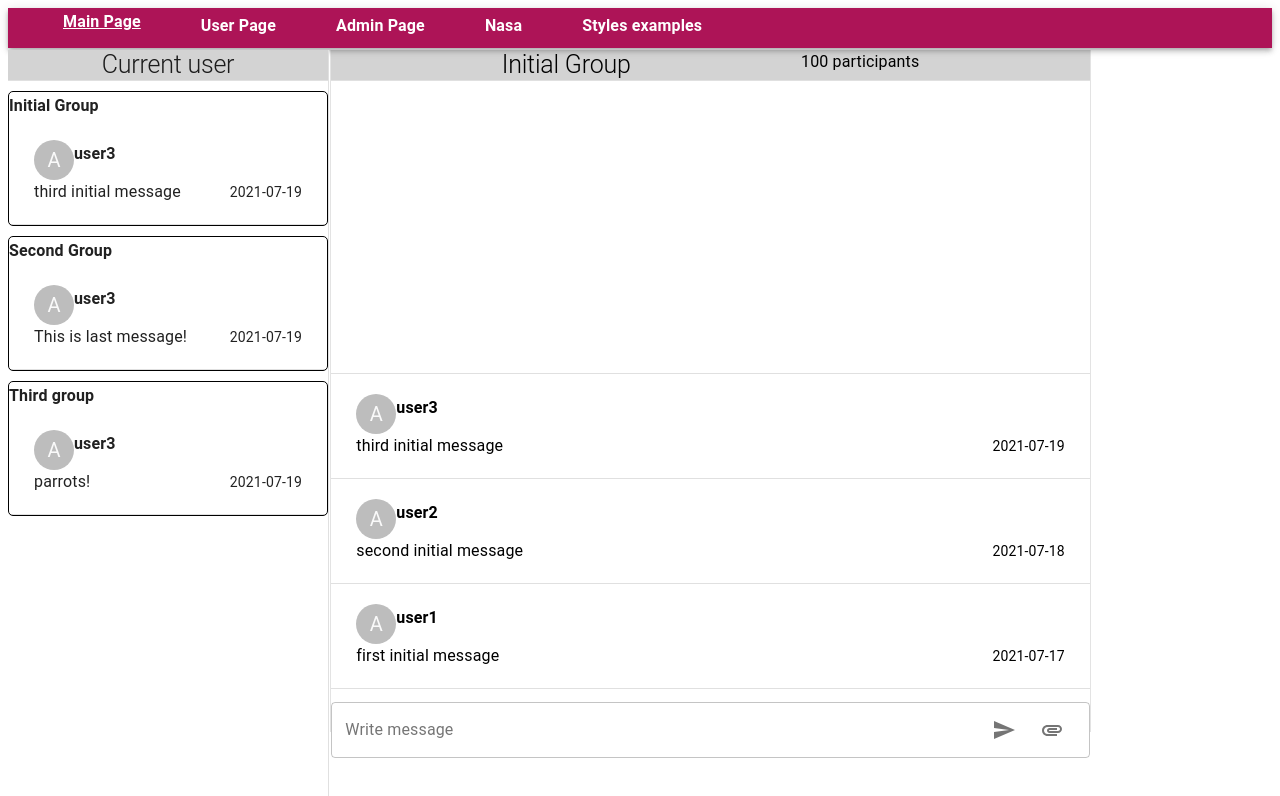
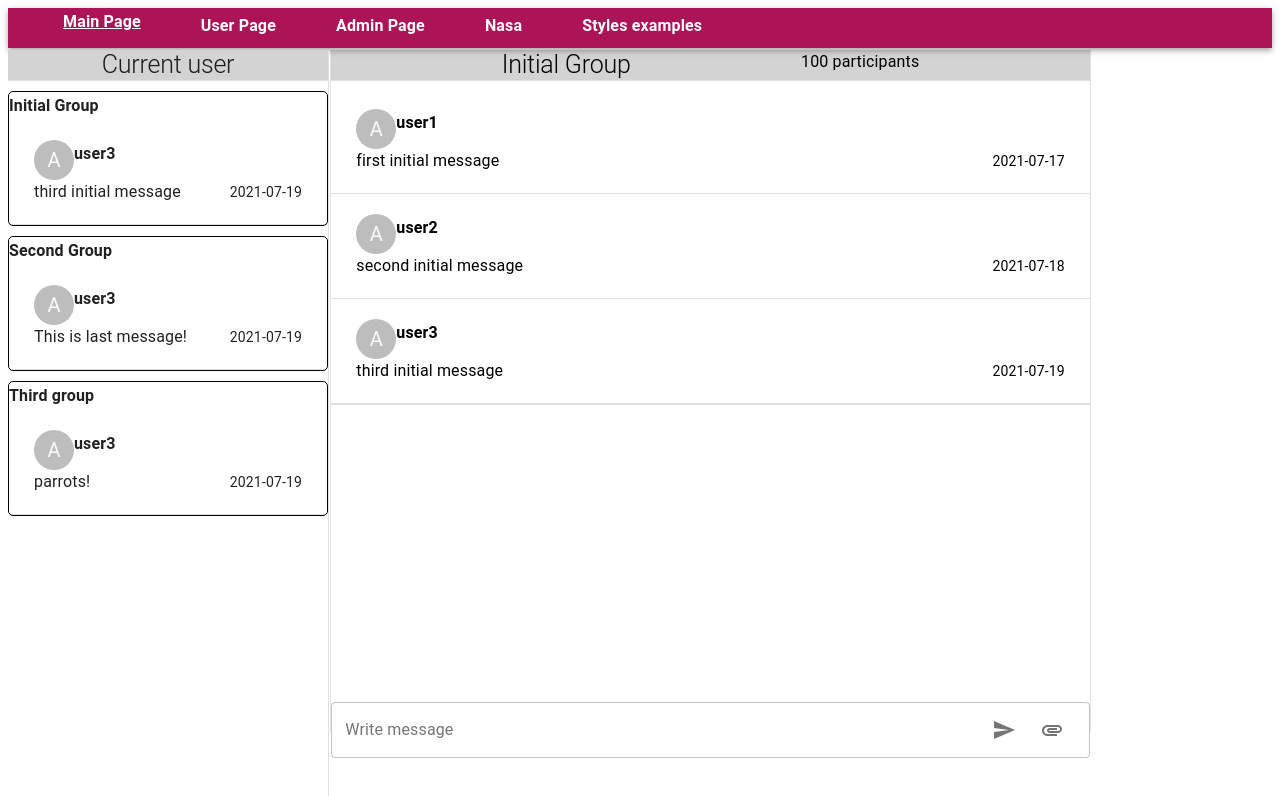
Before and after one commit to bhlynsky/messenger, a React (Create React App) app: page /#/ in a window 1280 px wide. Shown: the top 796 px of the page. Built offline with nearby package versions, Linux system fonts and the light colour scheme.

Commit message:
changed grid to list in group message area

```diff
--- a/src/pages/Main/MainPage.js
+++ b/src/pages/Main/MainPage.js
@@ -57,12 +57,10 @@ function MainPage(props) {
                     </Typography>
                 </Grid>
                 <Divider />
-                <List>
-                    <Grid container direction="column-reverse" className={classes.messageContainer}>
-                        {messages &&
-                            messages.map((msg) => <Message messageData={msg} key={msg.userName} />)}
-                        <Divider />
-                    </Grid>
+                <List className={classes.messageContainer}>
+                    {messages &&
+                        messages.map((msg) => <Message messageData={msg} key={msg.userName} />)}
+                    <Divider />
                 </List>
                 <div className={classes.messageInput}>
                     <TextField
--- a/src/pages/Main/styles.js
+++ b/src/pages/Main/styles.js
@@ -29,6 +29,8 @@ export const useStyles = makeStyles((theme) => ({
     messageContainer: {
         width: '100%',
         height: '75vh',
+        maxHeight: '100%',
+        overflow: 'auto',
     },
     messageInput: {
         width: '100%',
```
